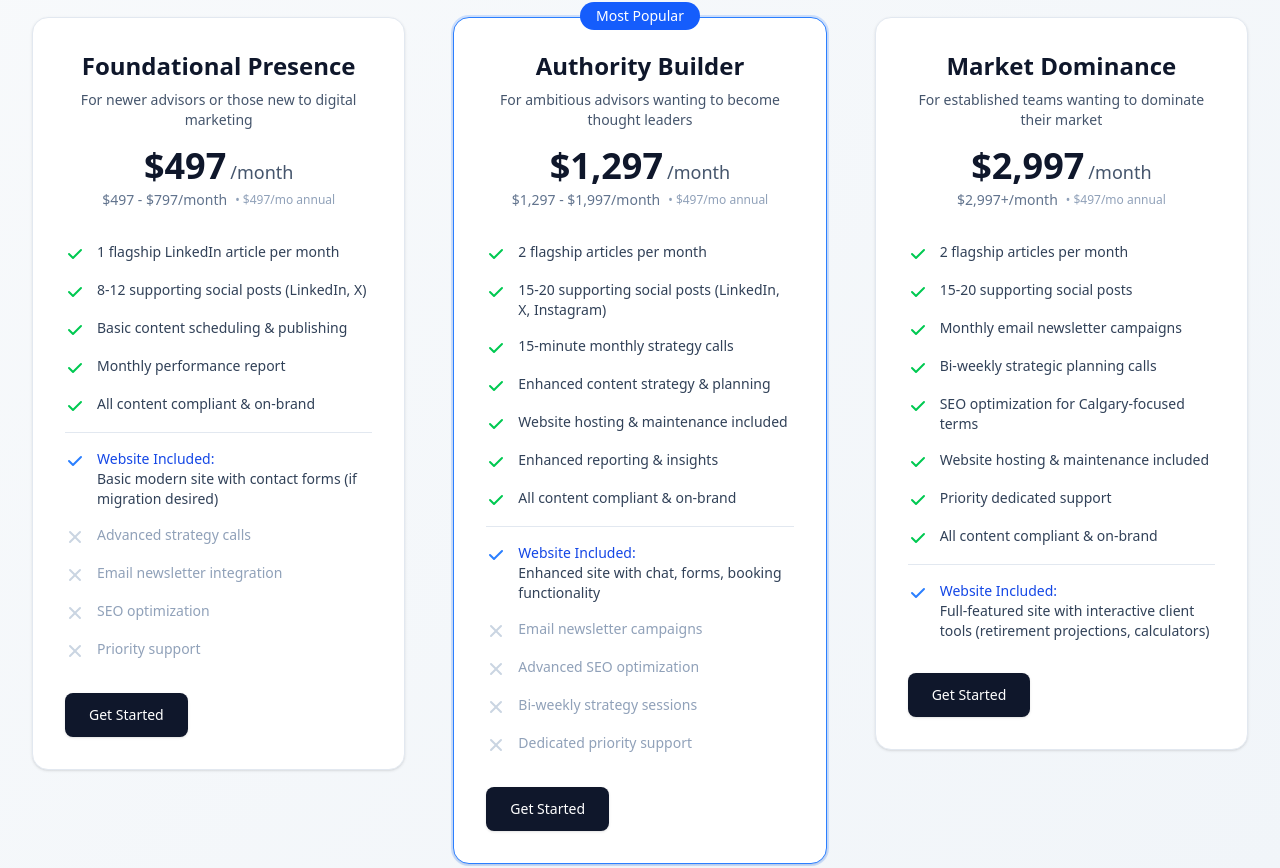
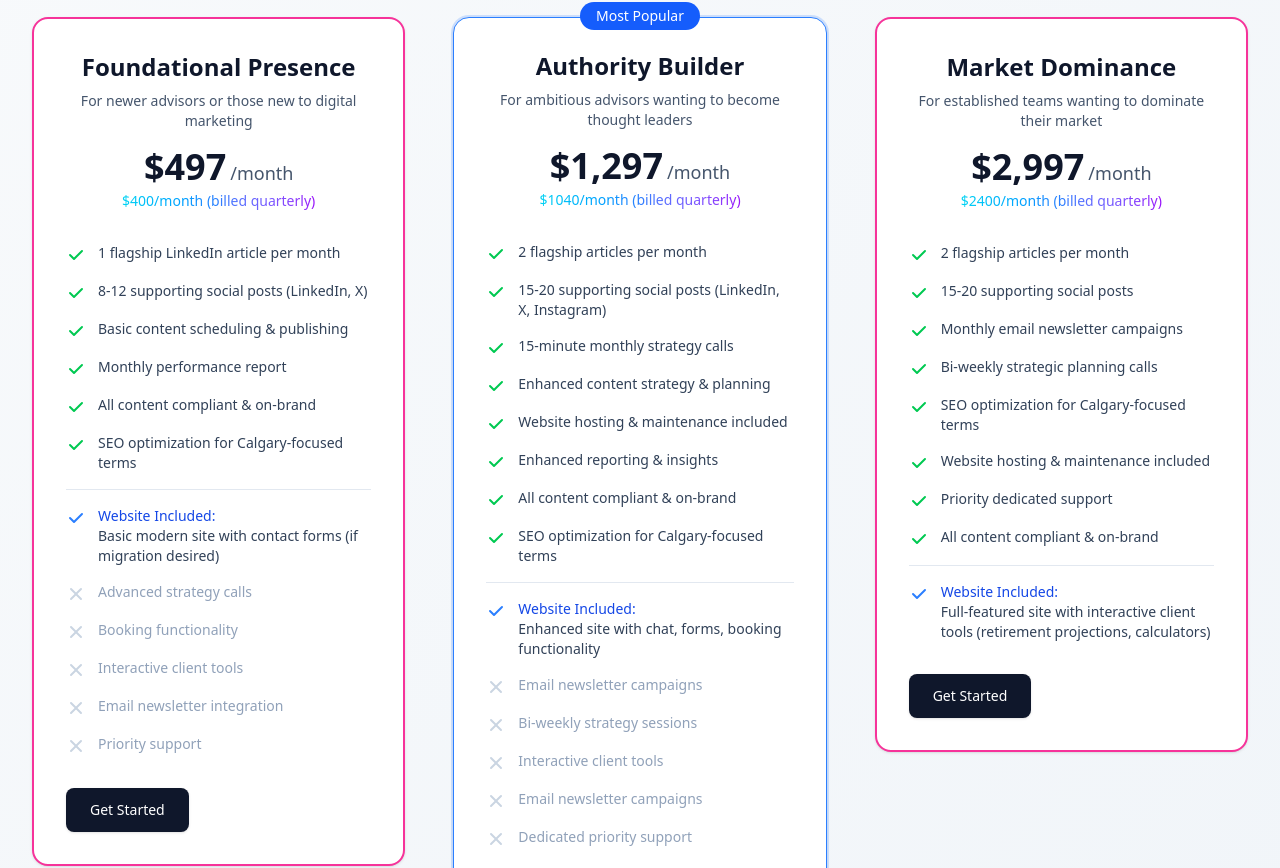
Before and after one commit to m4cbeth/warpofolio, a Next.js app: page /pricing in a window 1280 px wide. Shown: the part 392-1260 px from the top of the page. Built offline with nearby package versions, Linux system fonts and the light colour scheme; no server answers.

Commit message:
pricing feels finished; need to look for apostophes

```diff
--- a/src/app/(home)/pricing/page.tsx
+++ b/src/app/(home)/pricing/page.tsx
@@ -9,7 +9,7 @@ import ContactModal from "@/components/ContactModal";
 type PricingTier = {
     name: string;
     price: string;
-    priceRange: string;
+    quarterlyPrice: string;
     description: string;
     features: string[];
     excludedFeatures: string[];
@@ -22,19 +22,21 @@ const pricingTiers: PricingTier[] = [
     {
         name: "Foundational Presence",
         price: "$497",
-        priceRange: "$497 - $797/month",
+        quarterlyPrice: "$400",
         description: "For newer advisors or those new to digital marketing",
         features: [
             "1 flagship LinkedIn article per month",
             "8-12 supporting social posts (LinkedIn, X)",
             "Basic content scheduling & publishing",
             "Monthly performance report",
-            "All content compliant & on-brand"
+            "All content compliant & on-brand",
+            "SEO optimization for Calgary-focused terms",
         ],
         excludedFeatures: [
             "Advanced strategy calls",
+            "Booking functionality",
+            "Interactive client tools",
             "Email newsletter integration",
-            "SEO optimization",
             "Priority support"
         ],
         websiteDescription: "Basic modern site with contact forms (if migration desired)",
@@ -44,7 +46,7 @@ const pricingTiers: PricingTier[] = [
     {
         name: "Authority Builder",
         price: "$1,297",
-        priceRange: "$1,297 - $1,997/month",
+        quarterlyPrice: "$1040",
         description: "For ambitious advisors wanting to become thought leaders",
         features: [
             "2 flagship articles per month",
@@ -53,13 +55,15 @@ const pricingTiers: PricingTier[] = [
             "Enhanced content strategy & planning",
             "Website hosting & maintenance included",
             "Enhanced reporting & insights",
-            "All content compliant & on-brand"
+            "All content compliant & on-brand",
+            "SEO optimization for Calgary-focused terms",
         ],
         excludedFeatures: [
             "Email newsletter campaigns",
-            "Advanced SEO optimization",
             "Bi-weekly strategy sessions",
-            "Dedicated priority support"
+            "Interactive client tools",
+            "Email newsletter campaigns",
+            "Dedicated priority support",
         ],
         websiteDescription: "Enhanced site with chat, forms, booking functionality",
         ctaText: "Get Started",
@@ -68,7 +72,7 @@ const pricingTiers: PricingTier[] = [
     {
         name: "Market Dominance",
         price: "$2,997",
-        priceRange: "$2,997+/month",
+        quarterlyPrice: "$2400",
         description: "For established teams wanting to dominate their market",
         features: [
             "2 flagship articles per month",
@@ -146,7 +150,7 @@ function PricingCard({ tier }: { tier: PricingTier }) {
     return (
         <div className={`relative rounded-2xl border p-8 shadow-sm transition-all duration-300 hover:shadow-lg glow-card ${tier.isPopular
             ? 'border-blue-500 bg-white dark:bg-slate-900 ring-2 ring-blue-500/20'
-            : 'border-slate-200 bg-white dark:border-slate-800 dark:bg-slate-900'
+            : 'border-pink-500 bg-white dark:border-violet-300 dark:bg-slate-900 border-2'
             }`}>
             {/* Popular Badge */}
             {tier.isPopular && (
@@ -177,11 +181,8 @@ function PricingCard({ tier }: { tier: PricingTier }) {
                         </span>
                     </div>
                     <div className="flex items-center justify-center gap-2 mt-1">
-                        <span className="text-sm text-slate-500 dark:text-slate-400">
-                            {tier.priceRange}
-                        </span>
-                        <span className="text-xs text-slate-400 dark:text-slate-500">
-                            • $497/mo annual
+                        <span className="text-sm bg-gradient-to-r from-cyan-400 via-blue-500 to-purple-600 bg-clip-text text-transparent font-medium">
+                            {tier.quarterlyPrice}/month (billed quarterly)
                         </span>
                     </div>
                 </div>
```
